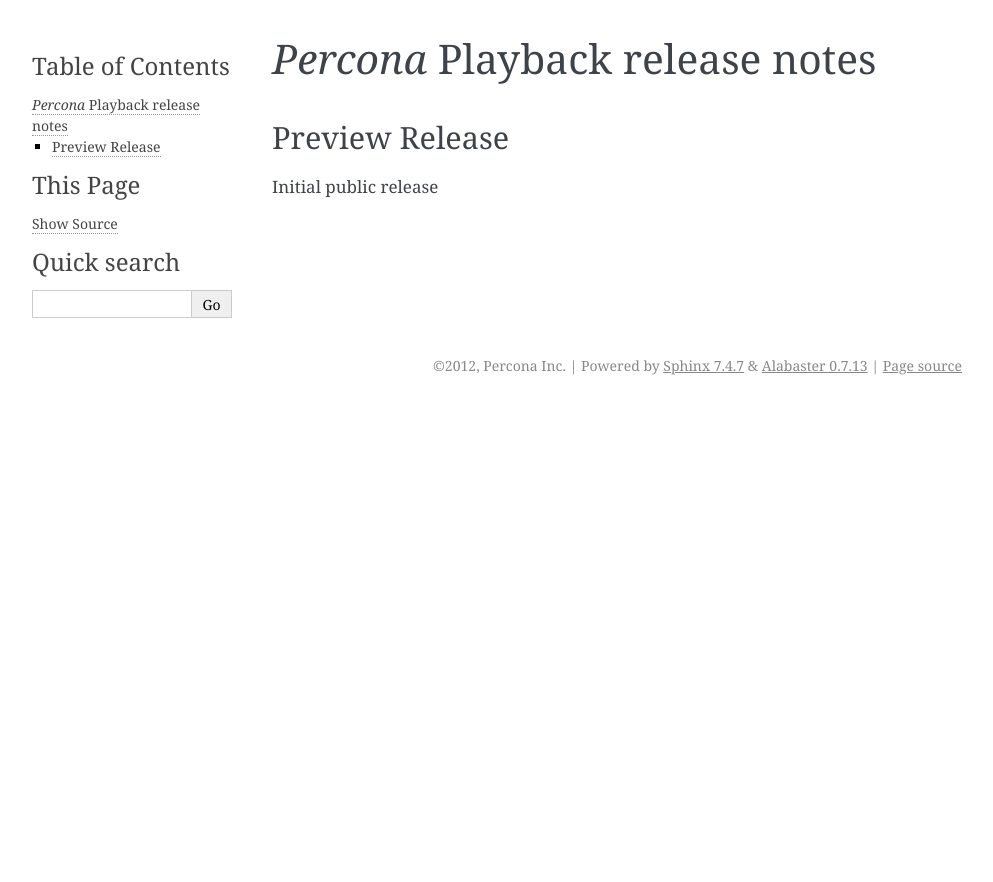
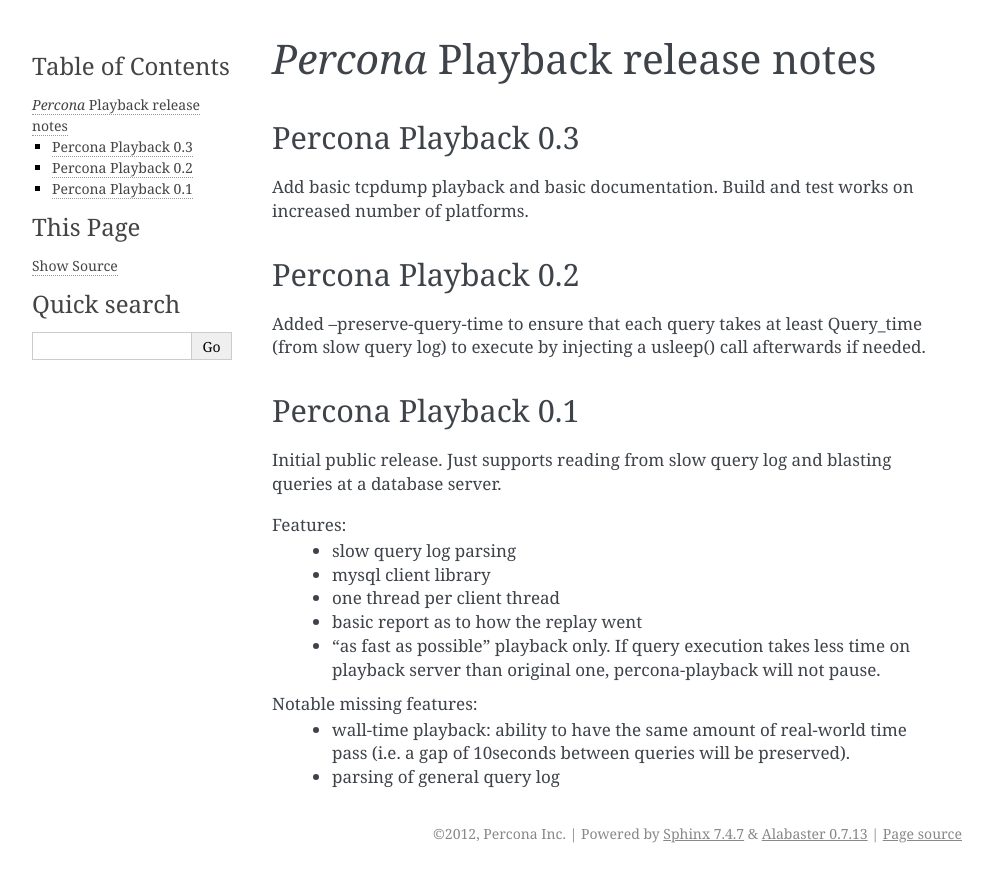
Before and after one commit to Percona-Lab/query-playback, a Sphinx documentation site: the page built from doc/source/release-notes.rst, in a window 1280 px wide. Shown: the top 882 px of the page, without its empty margins (148-1141 px from the left). Built offline with Sphinx 7.4.7, drawn with Linux system fonts in a browser that asks for light colours.

Commit message:
update release notes for 0.1 through 0.3

```diff
--- a/doc/source/release-notes.rst
+++ b/doc/source/release-notes.rst
@@ -2,7 +2,26 @@
  |Percona| Playback release notes
 ==================================
 
-Preview Release
-===============
+Percona Playback 0.3
+====================
+Add basic tcpdump playback and basic documentation.
+Build and test works on increased number of platforms.
 
-Initial public release
+Percona Playback 0.2
+====================
+Added --preserve-query-time to ensure that each query takes at least Query_time (from slow query log) to execute by injecting a usleep() call afterwards if needed.
+
+Percona Playback 0.1
+====================
+Initial public release. Just supports reading from slow query log and blasting queries at a database server.
+
+Features:
+ * slow query log parsing
+ * mysql client library
+ * one thread per client thread
+ * basic report as to how the replay went
+ * "as fast as possible" playback only. If query execution takes less time on playback server than original one, percona-playback will not pause.
+
+Notable missing features:
+ * wall-time playback: ability to have the same amount of real-world time pass (i.e. a gap of 10seconds between queries will be preserved).
+ * parsing of general query log
```
